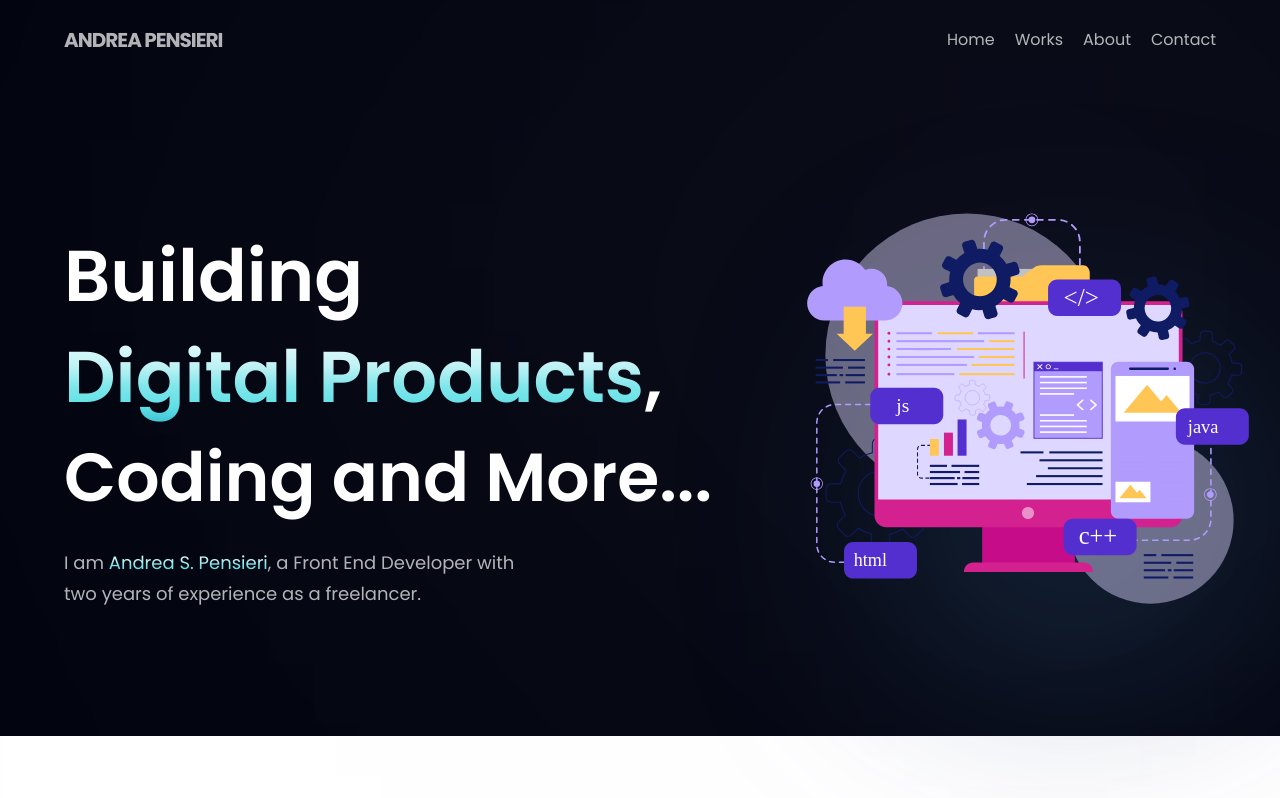
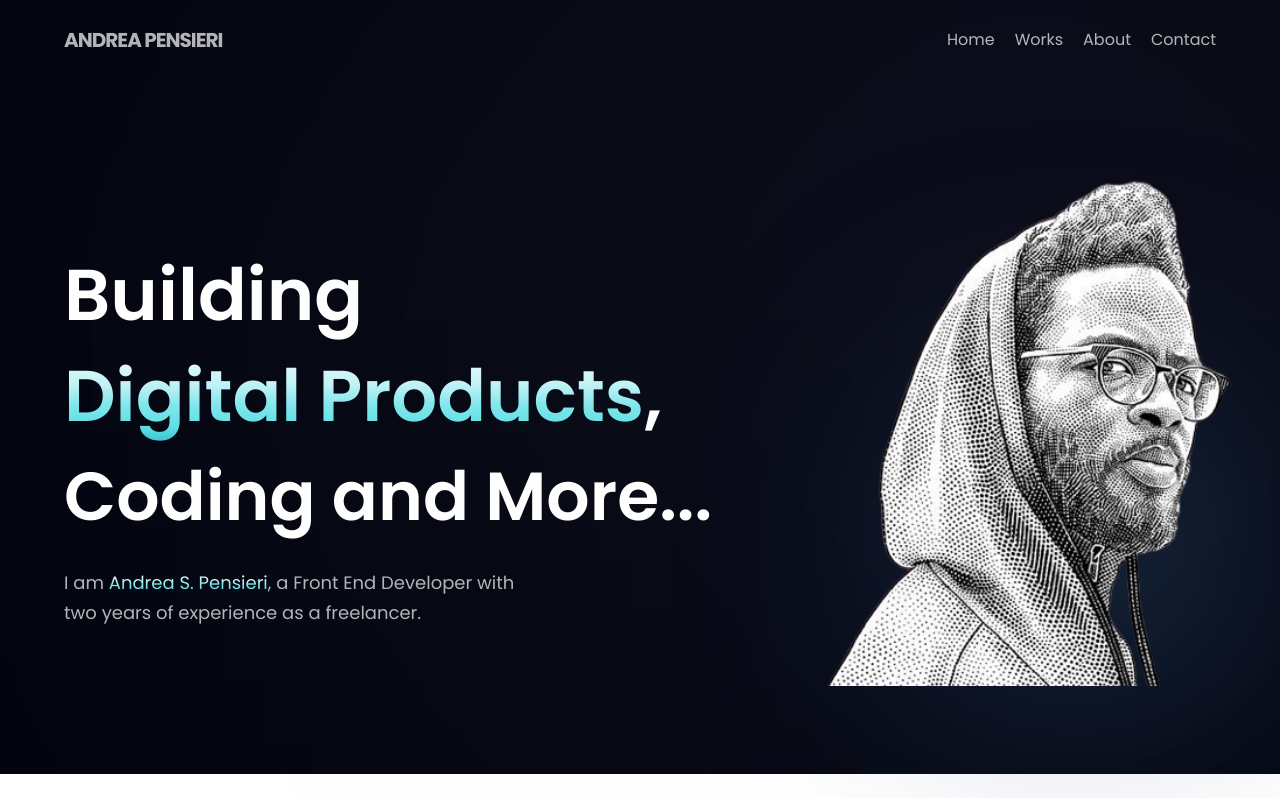
Before and after one commit to andreasiano/Portfolio_UI-UX, a React (Create React App) app: page / in a window 1280 px wide. Shown: the top 798 px of the page. Built offline with nearby package versions, Linux system fonts and the light colour scheme.

Commit message:
Changing Hero Picture

```diff
--- a/src/components/Hero.jsx
+++ b/src/components/Hero.jsx
@@ -1,6 +1,6 @@
 import React from 'react'
 import styles from '../style';
-import coding from '../assets/coding.svg'
+import portrait from "../assets/portrait.png";
 
 
 const Hero = () => {
@@ -30,7 +30,7 @@ const Hero = () => {
         className={`flex-1 flex ${styles.flexCenter} pb-6 md:my-0 my-10 relative`}
       >
         <img
-          src={coding}
+          src={portrait}
           alt="billing"
           className="w-[100%] h-[100%] relative z-[5]"
         />
--- a/src/components/Navbar.jsx
+++ b/src/components/Navbar.jsx
@@ -1,8 +1,8 @@
 import React from 'react'
 import { useState } from 'react'
 import { navLinks } from "../constants";
+import menu from '../assets/icons8-hamburger-menu.svg'
 import close from '../assets/close.svg'
-import menu from '../assets/icons8-hamburger-menu.svg'
 
 
 export default function Navbar() {
--- a/src/constants/index.js
+++ b/src/constants/index.js
@@ -2,7 +2,7 @@ import img1 from '../assets/Blog.png'
 import img2 from '../assets/Sorrentino.png'
 import img3 from '../assets/Siepelunga.png'
 import img4 from '../assets/ViviLittlle.png'
-import {BsFillArrowRightCircleFill} from 'react-icons/bs'
+import { BsFillArrowRightCircleFill } from 'react-icons/bs'
 
 export const navLinks = [
   {
```
Also changed, not shown: src/assets/coding.svg (deleted), src/assets/portrait.png (added).
